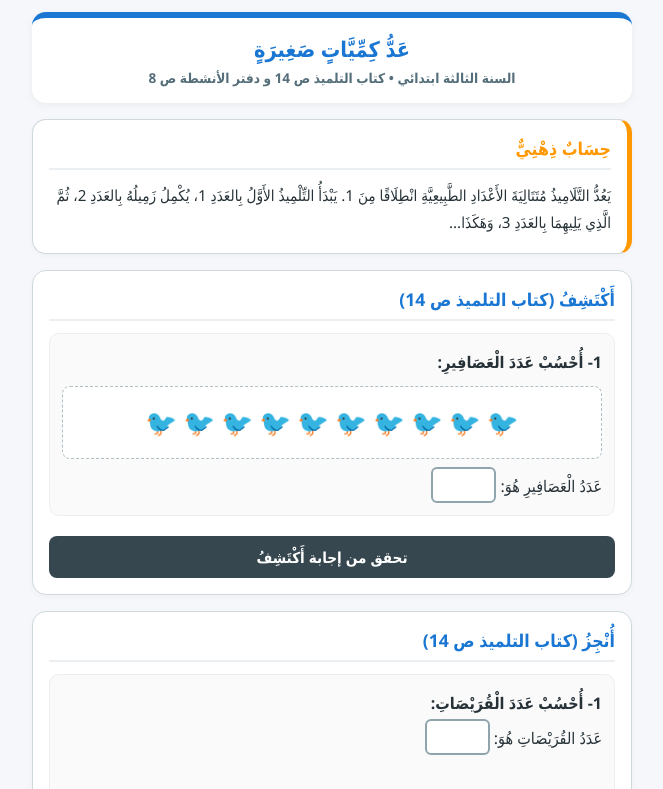
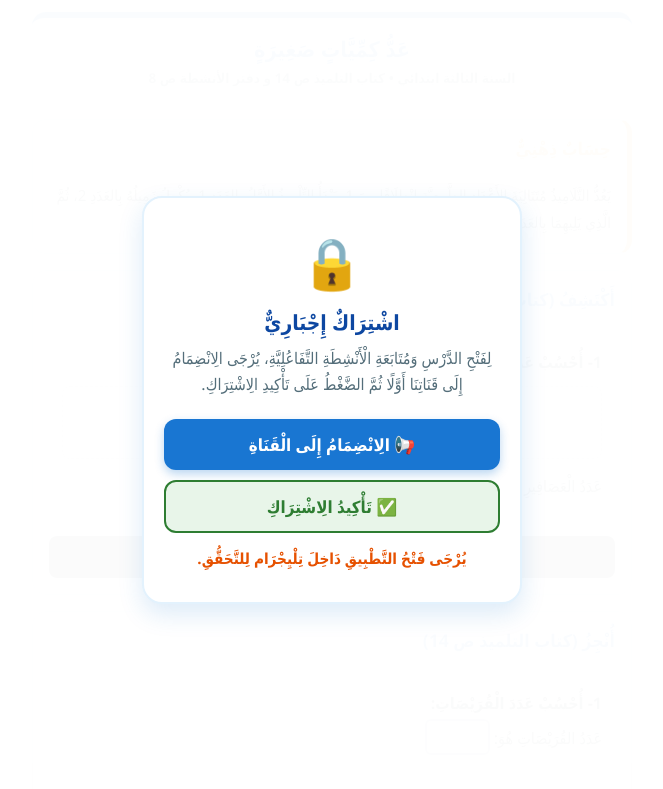
Before and after one commit to Appolo9x5/math.2an.p14, a plain HTML site: page index.html in a window 1280 px wide. Shown: the top 789 px of the page, without its empty margins (308-971 px from the left). Drawn offline with Linux system fonts and the light colour scheme.

Commit message:
Implement subscription lock screen and verification
Added mandatory subscription lock screen and verification logic.

```diff
--- a/index.html
+++ b/index.html
@@ -15,10 +15,90 @@
       --bg: #f5f7fb;
       --card-bg: #ffffff;
       --border: #cfd8dc;
+      --text-muted: #546e7a;
     }
     * { box-sizing: border-box; font-family: 'Segoe UI', Tahoma, Geneva, Verdana, sans-serif; -webkit-tap-highlight-color: transparent; }
     body { background-color: var(--bg); margin: 0; padding: 12px; color: #263238; direction: rtl; }
     .container { max-width: 600px; margin: 0 auto; display: flex; flex-direction: column; gap: 16px; }
+
+    /* نافذة القفل والاشتراك الإجباري */
+    #sub-lock-screen {
+      position: fixed;
+      top: 0;
+      left: 0;
+      width: 100vw;
+      height: 100vh;
+      background: rgba(255, 255, 255, 0.98);
+      z-index: 99999;
+      display: flex;
+      flex-direction: column;
+      justify-content: center;
+      align-items: center;
+      padding: 24px;
+      text-align: center;
+    }
+
+    .lock-box {
+      background: #ffffff;
+      border-radius: 20px;
+      padding: 30px 20px;
+      box-shadow: 0 10px 25px rgba(25, 118, 210, 0.15);
+      border: 2px solid #e3f2fd;
+      max-width: 380px;
+      width: 100%;
+    }
+
+    .lock-icon {
+      font-size: 50px;
+      margin-bottom: 12px;
+    }
+
+    .lock-title {
+      font-size: 1.3rem;
+      font-weight: 900;
+      color: #0d47a1;
+      margin-bottom: 10px;
+    }
+
+    .lock-desc {
+      font-size: 1rem;
+      color: var(--text-muted);
+      line-height: 1.6;
+      margin-bottom: 22px;
+    }
+
+    .btn-channel {
+      display: block;
+      width: 100%;
+      background: var(--primary);
+      color: #ffffff;
+      text-decoration: none;
+      padding: 14px;
+      font-weight: 800;
+      border-radius: 12px;
+      font-size: 1.05rem;
+      margin-bottom: 10px;
+      box-shadow: 0 4px 10px rgba(25, 118, 210, 0.3);
+    }
+
+    .btn-check-sub {
+      width: 100%;
+      background: #e8f5e9;
+      color: var(--success);
+      border: 2px solid var(--success);
+      padding: 13px;
+      font-weight: 800;
+      border-radius: 12px;
+      font-size: 1.05rem;
+      cursor: pointer;
+    }
+
+    .sub-status-msg {
+      margin-top: 15px;
+      font-size: 0.95rem;
+      font-weight: 700;
+      min-height: 24px;
+    }
 
     .header {
       background: #fff;
@@ -296,6 +376,20 @@
   </style>
 </head>
 <body>
+
+<!-- نافذة قفل الاشتراك الإجباري -->
+<div id="sub-lock-screen">
+  <div class="lock-box">
+    <div class="lock-icon">🔒</div>
+    <div class="lock-title">اشْتِرَاكٌ إِجْبَارِيٌّ</div>
+    <div class="lock-desc">
+      لِفَتْحِ الدَّرْسِ وَمُتَابَعَةِ الْأَنْشِطَةِ التَّفَاعُلِيَّةِ، يُرْجَى الِانْضِمَامُ إِلَى قَنَاتِنَا أَوَّلًا ثُمَّ الضَّغْطُ عَلَى تَأْكِيدِ الِاشْتِرَاكِ.
+    </div>
+    <a href="https://t.me/c/4461185731" target="_blank" class="btn-channel" id="channel-link">📢 الِانْضِمَامُ إِلَى الْقَنَاةِ</a>
+    <button class="btn-check-sub" onclick="verifySubscription()">✅ تَأْكِيدُ الِاشْتِرَاكِ</button>
+    <div id="sub-status-msg" class="sub-status-msg"></div>
+  </div>
+</div>
 
 <div class="container">
 
@@ -576,10 +670,65 @@
 </div>
 
 <script>
-  if (window.Telegram && window.Telegram.WebApp) {
-    window.Telegram.WebApp.ready();
-    window.Telegram.WebApp.expand();
+  // بيانات البوت والقناة للتحقق الإجباري
+  const BOT_TOKEN = "8663046181:AAHrz08Ar6XkdWg2AurJfN7FqZiSdVr8BVQ";
+  const CHANNEL_ID = "-1004461185731";
+
+  // تهيئة Telegram WebApp
+  const tg = window.Telegram?.WebApp;
+  if (tg) {
+    tg.ready();
+    tg.expand();
   }
+
+  // التحقق من الاشتراك الإجباري
+  async function verifySubscription() {
+    const statusMsg = document.getElementById('sub-status-msg');
+    statusMsg.style.color = "#1976d2";
+    statusMsg.textContent = "جَارٍ التَّحَقُّقُ مِنَ الِاشْتِرَاكِ...";
+
+    let userId = null;
+    if (tg && tg.initDataUnsafe && tg.initDataUnsafe.user) {
+      userId = tg.initDataUnsafe.user.id;
+    }
+
+    if (!userId) {
+      statusMsg.style.color = "#e65100";
+      statusMsg.textContent = "يُرْجَى فَتْحُ التَّطْبِيقِ دَاخِلَ تِلْيِجْرَام لِلتَّحَقُّقِ.";
+      return;
+    }
+
+    try {
+      const url = `https://api.telegram.org/bot${BOT_TOKEN}/getChatMember?chat_id=${CHANNEL_ID}&user_id=${userId}`;
+      const response = await fetch(url);
+      const data = await response.json();
+
+      if (data.ok && data.result) {
+        const status = data.result.status;
+        if (['creator', 'administrator', 'member'].includes(status)) {
+          statusMsg.style.color = "#2e7d32";
+          statusMsg.textContent = "تَمَّ التَّأَكُّدُ بِنَجَاحٍ! جَارٍ فَتْحُ الدَّرْسِ...";
+          setTimeout(() => {
+            document.getElementById('sub-lock-screen').style.display = 'none';
+          }, 600);
+        } else {
+          statusMsg.style.color = "#d32f2f";
+          statusMsg.textContent = "لَمْ تَنْتَسِبْ إِلَى الْقَنَاةِ بَعْدُ، يُرْجَى الِانْضِمَامُ أَوَّلًا.";
+        }
+      } else {
+        statusMsg.style.color = "#d32f2f";
+        statusMsg.textContent = "تَعَذَّرَ التَّحَقُّقُ، تَأَكَّدْ أَنَّ الْبُوتَ مُشْرِفٌ فِي الْقَنَاةِ.";
+      }
+    } catch (error) {
+      statusMsg.style.color = "#d32f2f";
+      statusMsg.textContent = "حَدَثَ خَطَأٌ فِي الِاتِّصَالِ، حَاوِلْ مَرَّةً أُخْرَى.";
+    }
+  }
+
+  // فحص تلقائي للاشتراك عند بدء التشغيل
+  window.addEventListener('DOMContentLoaded', () => {
+    verifySubscription();
+  });
 
   /* ------------------- تهيئة القريصات (40 قريصة دون إظهار العداد) ------------------- */
   const tokensBox = document.getElementById('tokens-box');
```
